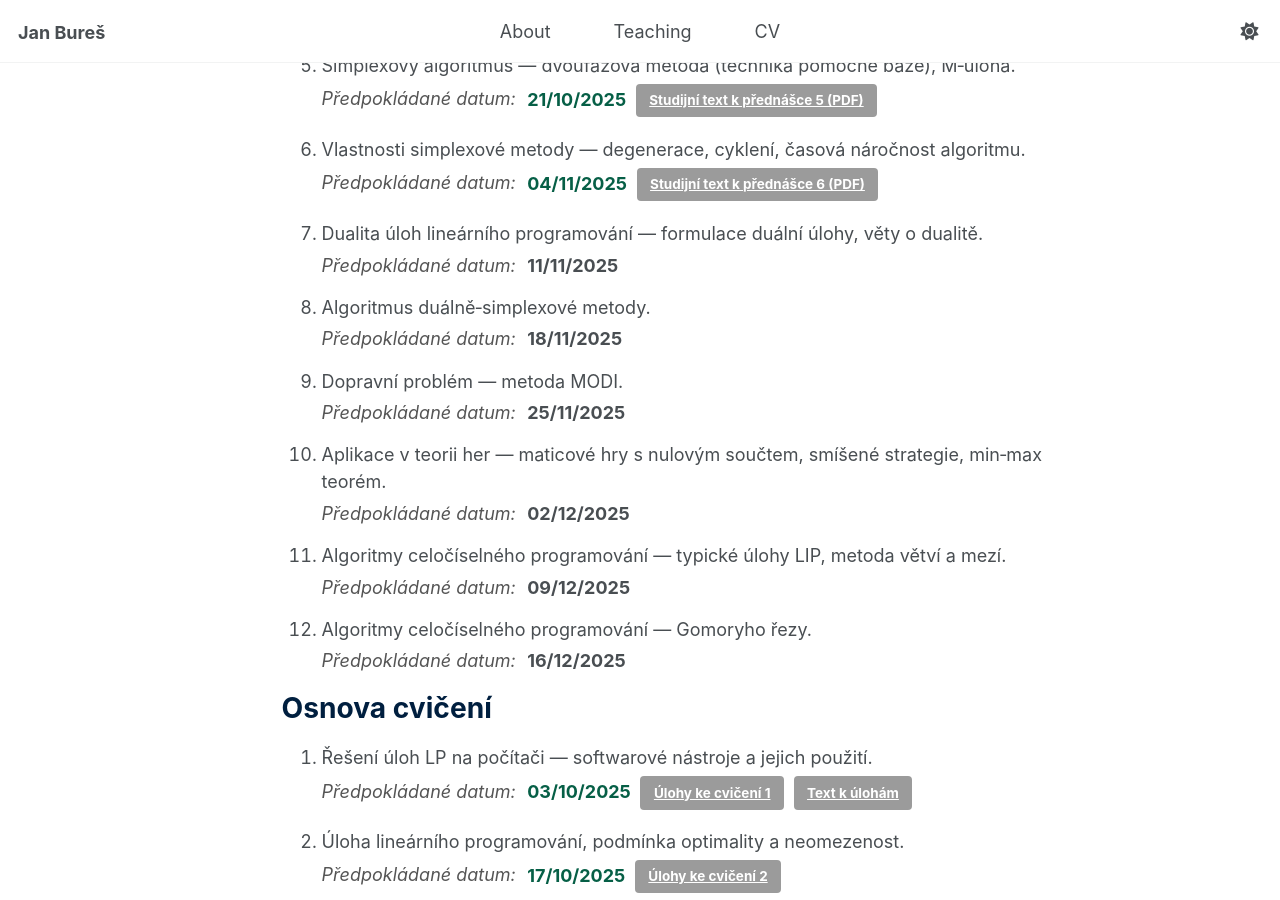
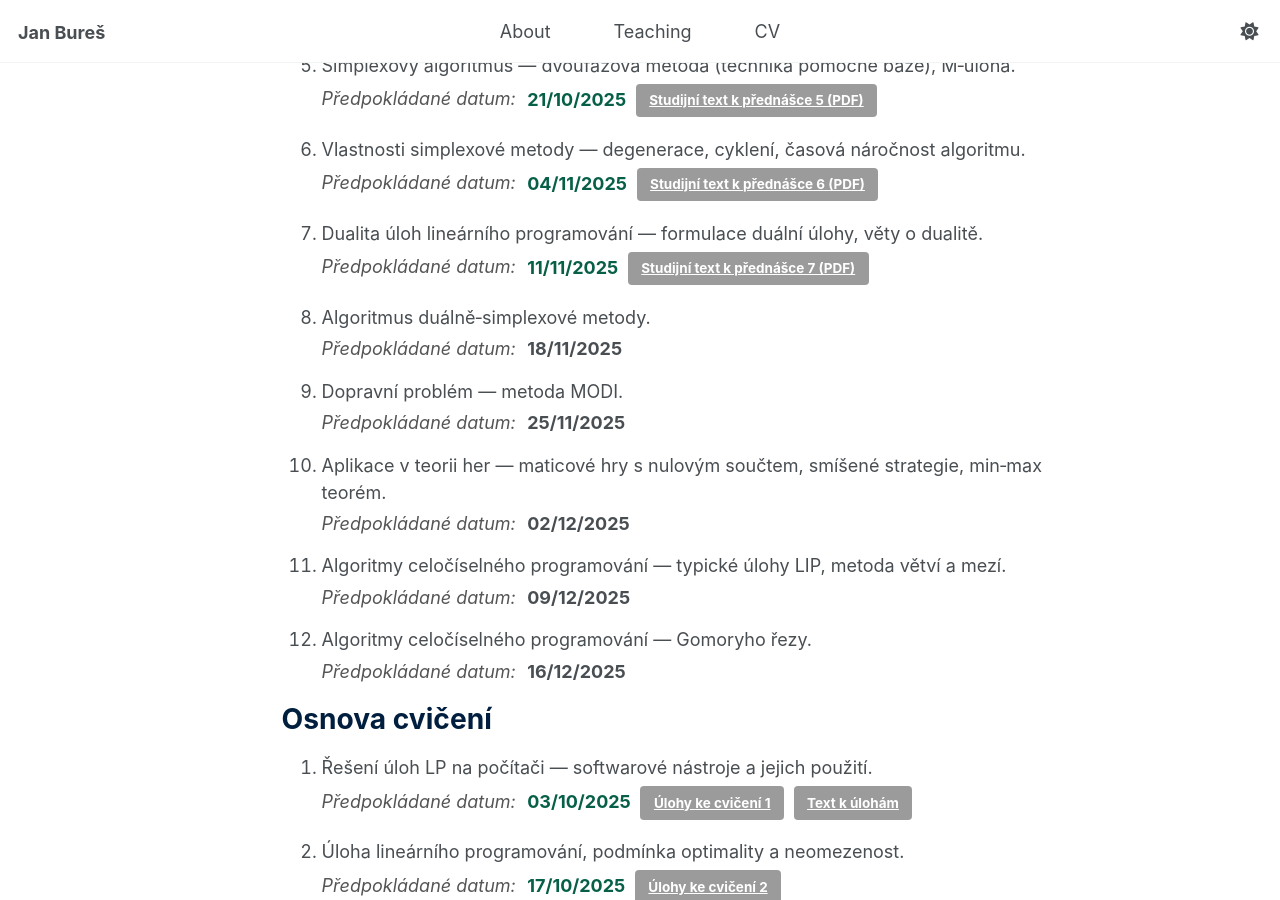
Before and after one commit to buresjan/buresjan.github.io, a Jekyll site: the page built from _teaching/01lip.md, in a window 1280 px wide and 900 px high, scrolled down 1230 px. Built offline with Jekyll 4.4.1, drawn with Linux system fonts in a browser that asks for light colours.

Commit message:
make cviceni past

```diff
--- a/_teaching/01lip.md
+++ b/_teaching/01lip.md
@@ -71,7 +71,7 @@
 6. Vlastnosti simplexové metody — degenerace, cyklení, časová náročnost algoritmu.
    <div class="lp-date"><span class="label">Předpokládané datum:</span> <span class="date past">04/11/2025</span> <a class="btn" href="{{ '/files/pr06.pdf' | relative_url }}" download>Studijní text k přednášce 6 (PDF)</a></div>
 7. Dualita úloh lineárního programování — formulace duální úlohy, věty o dualitě.
-   <div class="lp-date"><span class="label">Předpokládané datum:</span> <span class="date">11/11/2025</span></div>
+   <div class="lp-date"><span class="label">Předpokládané datum:</span> <span class="date past">11/11/2025</span> <a class="btn" href="{{ '/files/pr07.pdf' | relative_url }}" download>Studijní text k přednášce 7 (PDF)</a></div>
 8. Algoritmus duálně‑simplexové metody.
    <div class="lp-date"><span class="label">Předpokládané datum:</span> <span class="date">18/11/2025</span></div>
 9. Dopravní problém — metoda MODI.
@@ -91,7 +91,7 @@
 2. Úloha lineárního programování, podmínka optimality a neomezenost.
    <div class="lp-date"><span class="label">Předpokládané datum:</span> <span class="date past">17/10/2025</span> <a class="btn" href="{{ '/files/cv2.zip' | relative_url }}" download>Úlohy ke cvičení 2</a></div>
 3. Simplexová metoda — základní kroky algoritmu, různé situace při řešení; dvoufázová simplexová metoda (technika pomocné báze, M‑úloha); duální simplexová metoda.
-   <div class="lp-date"><span class="label">Předpokládané datum:</span> <span class="date">31/10/2025</span></div>
+   <div class="lp-date"><span class="label">Předpokládané datum:</span> <span class="date past">31/10/2025</span></div>
 4. Příklad z teorie her — hledání smíšených strategií.
    <div class="lp-date"><span class="label">Předpokládané datum:</span> <span class="date">14/11/2025</span></div>
 5. Gomoryho algoritmus a další algoritmy LIP (metoda větví a mezí).
```
